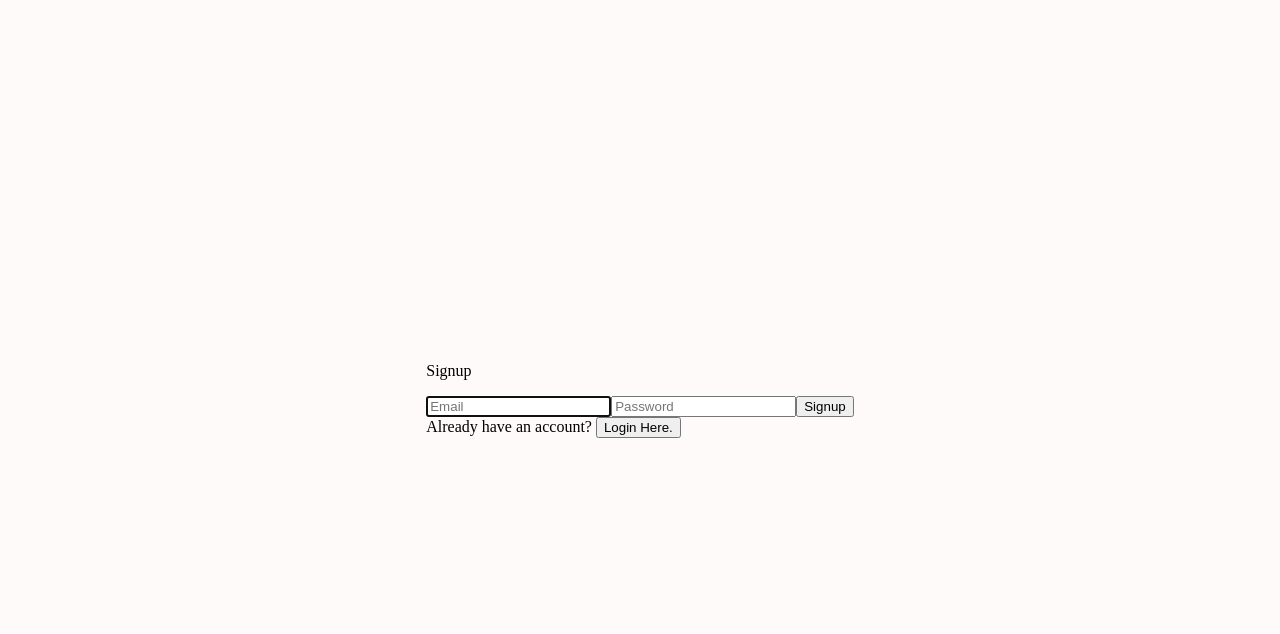
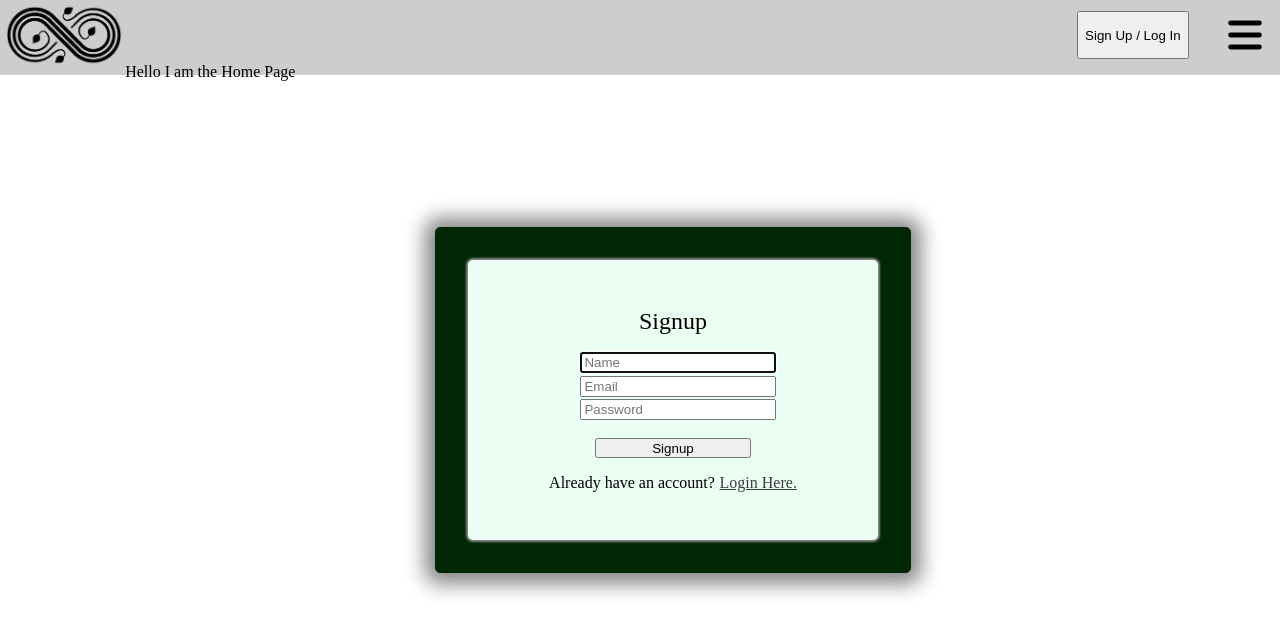
Before and after one commit to FlourishTeam/flourish-frontend, a React app: page / in a window 1280 px wide. Both pictures are taken after a click on the button "Sign Up / Log In". Shown: the top 634 px of the page. Built offline with nearby package versions, Linux system fonts and the light colour scheme; no server answers.

Commit message:
add popup styles

```diff
--- a/package.json
+++ b/package.json
@@ -61,6 +61,7 @@
   },
   "dependencies": {
     "react": "^17.0.1",
+    "react-bootstrap": "^1.5.1",
     "react-dom": "^17.0.1",
     "react-router-dom": "^5.2.0",
     "react-uuid": "^1.0.2",
--- a/src/components/app/App.jsx
+++ b/src/components/app/App.jsx
@@ -9,8 +9,6 @@ import SearchPage from '../pages/search/SearchPage';
 import MyCareHistoryPage from '../pages/care-history/MyCareHistoryPage';
 import Header from '../reusable/header/Header';
 import { MyPlantProvider } from '../../state/MyPlantsContext';
-import Signup from '../auth/Signup';
-import Login from '../auth/Login';
 import { AuthProvider } from '../../state/AuthContext';
 
 export default function App() {
--- a/src/components/auth/AuthForm.jsx
+++ b/src/components/auth/AuthForm.jsx
@@ -1,47 +1,84 @@
 import React, { useState } from 'react';
 import PropTypes from 'prop-types';
 import { useAuthError } from '../../state/AuthContext';
+import styles from '../reusable/header/styles/Overlay.css';
 
-const AuthForm = ({ title, authFn, showLogin, showSignup }) => {
+const AuthForm = ({ title, signupFn, loginFn, showLogin, showSignup }) => {
   const error = useAuthError;
+  const [name, setName] = useState('');
   const [email, setEmail] = useState('');
   const [password, setPassword] = useState('');
 
-  const handleSubmit = e => {
+  const handleSignupSubmit = e => {
     e.preventDefault();
-    authFn(email, password);
+    signupFn(name, email, password);
   };
 
+  // const handleLoginSubmit = e => {
+  //   e.preventDefault();
+  //   loginFn(email, password);
+  //   console.log(email, password);
+  // };
+
   return (
-    <>
-      <div>{title}</div>
+    <div className={styles.formContainer}>
+      <div className={styles.title}>{title}</div>
       {error && <p>{error.message}</p>}
 
-      <form onSubmit={handleSubmit}>
+      <form
+        className={styles.form}
+        onSubmit={handleSignupSubmit}>
+        {
+          (showLogin)
+            ? <input
+              className={styles.formInput}
+              type="name"
+              value={name}
+              placeholder="Name"
+              onChange={({ target }) => setName(target.value)} />
+            : <div className={styles.greeting}>Welcome Back!</div>
+        }
         <input
+          className={styles.formInput}
           type="email"
           value={email}
           placeholder="Email"
           onChange={({ target }) => setEmail(target.value)} />
         <input
+          className={styles.formInput}
           type="password"
           value={password}
           placeholder="Password"
           onChange={({ target }) => setPassword(target.value)} />
-        <button>{title}</button>
+        <button className={styles.submitButton}>{title}</button>
       </form>
       {
-        (showLogin) ? <div>Already have an account? <button onClick={showLogin}>Login Here.</button></div>
-          : <div>Want to create an account? <button onClick={showSignup}>Signup Here.</button></div>
+        (showLogin)
+          ? <div>Already have an account?
+            <button
+              className={styles.switch}
+              onClick={showLogin}>
+                Login Here.
+            </button>
+          </div>
+          : <div>Want to create an account?
+            <button
+              className={styles.switch}
+              onClick={showSignup}>
+                Signup Here.
+            </button>
+          </div>
       }
-    </>
+    </div>
   );
 };
 
 AuthForm.propTypes = {
   title: PropTypes.string.isRequired,
-  authFn: PropTypes.func.isRequired,
-  triggerLogin: PropTypes.func.isRequired
+  signupFn: PropTypes.func,
+  loginFn: PropTypes.func,
+  showLogin: PropTypes.func,
+  showSignup: PropTypes.func,
 };
 
 export default AuthForm;
--- a/src/components/auth/Signup.jsx
+++ b/src/components/auth/Signup.jsx
@@ -1,7 +1,7 @@
 import React, { useState } from 'react';
 import { useLogin, useSignup } from '../../state/AuthContext';
 import AuthForm from './AuthForm';
-import Login from './Login';
+import styles from '../reusable/header/styles/Overlay.css';
 
 const Signup = () => {
   const signup = useSignup();
@@ -17,12 +17,12 @@ const Signup = () => {
   };
 
   return (
-    <>
+    <div className={styles.popupContainer}>
       {
         state === 'signup' && (
           <AuthForm
             title="Signup"
-            authFn={signup}
+            signupFn={signup}
             showLogin={showLogin}
           />
         )}
@@ -30,11 +30,11 @@ const Signup = () => {
         state === 'login' && (
           <AuthForm
             title="Login"
-            authFn={login}
+            loginFn={login}
             showSignup={showSignup}
           />
         )}
-    </>
+    </div>
   );
 };
 
--- a/src/components/reusable/header/Header.jsx
+++ b/src/components/reusable/header/Header.jsx
@@ -1,25 +1,24 @@
 import React from 'react';
 import styles from './styles/Header.css';
+import overlayStyles from './styles/Overlay.css';
 import flourishIcon from '../../../images/flourish-icon-2.png';
 import Popup from 'reactjs-popup';
-import Login from '../../auth/Login';
 import Signup from '../../auth/Signup';
 
 function Header() {
+
   return (
     <div className={styles.header}>
       <img className={styles.icon} src={flourishIcon} />
 
       <div className={styles.headerRight}>
-
         <Popup
+          className={overlayStyles.overlay}
           modal
-          overlayStyle={{ background: 'rgb(255,250,250)' }}
-          closeOnDocumentClick={false}
-          trigger={
-            <button className={styles.loginButton}>Sign Up / Log In</button>
-          }>
-          <Signup />
+          closeOnDocumentClick={true}
+          // overlayStyle={{ background: 'white' }}
+          trigger={open => <button open={open} className={styles.loginButton}>Sign Up / Log In</button>}>
+          { <Signup />}
         </Popup>
 
         <svg className={styles.menuIcon} fill="currentColor" viewBox="0 0 20 20" xmlns="http://www.w3.org/2000/svg"><path fillRule="evenodd" d="M3 5a1 1 0 011-1h12a1 1 0 110 2H4a1 1 0 01-1-1zM3 10a1 1 0 011-1h12a1 1 0 110 2H4a1 1 0 01-1-1zM3 15a1 1 0 011-1h12a1 1 0 110 2H4a1 1 0 01-1-1z" clipRule="evenodd" /></svg>
--- /dev/null
+++ b/src/components/reusable/header/styles/Overlay.css
@@ -0,0 +1,67 @@
+.overlay{
+    background: red;
+}
+
+.popupContainer {
+    border: 1px solid #022704;
+    height: 100%;
+    width: 100%;
+    padding: 2em;
+    background-color: #022704;
+    text-align: center;
+    box-shadow: #858585 0 1px 20px 10px;
+    border-radius: 5px;
+    z-index: 5;
+}
+
+.formContainer {
+    background-color: #EBFEF4;
+    padding: 3em;
+    box-shadow: #858585 0 0 2px 2px;
+    border-radius: 5px;
+    opacity: 1;
+}
+
+.title {
+    font-size: 1.5em;
+}
+
+.form {
+    display: grid;
+    text-align: center;
+    align-items: center;
+    justify-content: center;
+    background-color: #EBFEF4;
+}
+
+.formInput {
+    width: 100%;
+    margin: .1em;
+}
+
+.submitButton {
+    height: 1.3rem;
+    margin: 1rem;
+}
+
+.greeting {
+    font-size: 1.1em;
+    margin: .5em;
+}
+
+.switch {
+    background: none;
+	color: inherit;
+	border: none;
+	padding: 0;
+	font: inherit;
+	cursor: pointer;
+	outline: inherit;
+    margin-left: .3em;
+    color: #3D3D3D;
+    text-decoration: underline;
+}
+
+.switch:hover {
+    color: #858585;
+}
--- a/src/services/auth.js
+++ b/src/services/auth.js
@@ -1,9 +1,10 @@
 import { get, post } from './request';
 
-export const postSignup = (email, password) =>
-  post('/signup', { email, password });
+export const postSignup = (name, email, password) =>
+  post('/api/v1/signup', { name, email, password })
+    .then(console.log('POSTSIGNUP', name, email, password));
 
 export const postLogin = (email, password) =>
-  post('/login', { email, password });
+  post('/api/v1/login', { email, password });
 
-export const getVerify = () => get('/verify');
+export const getVerify = () => get('api/v1/verify');
--- a/src/services/request.js
+++ b/src/services/request.js
@@ -1,4 +1,4 @@
-// const API_URL = process.env.API_URL;
+// const API_URL = process.env.REACT_APP_.API_URL;
 
 const WITHOUT_BODY_METHODS = ['GET', 'DELETE'];
 
@@ -9,7 +9,7 @@ const request = (path, method, body) => {
       'Content-Type': 'application/json'
     };
 
-  return fetch(`http://localhost:7891${path}`, {
+  return fetch(`http://localhost:7890${path}`, {
     method,
     headers,
     credentials: 'include',
--- a/src/state/AuthContext.js
+++ b/src/state/AuthContext.js
@@ -18,10 +18,11 @@ export const AuthProvider = ({ children }) => {
       .finally(() => setLoading(false));
   }, []);
 
-  const signup = (email, password) => {
-    return postSignup(email, password)
+  const signup = (name, email, password) => {
+    return postSignup(name,  email, password)
       .then(user => setSession(user))
       .then(() => history.push('/'))
+      .then(console.log('CONTEXT', name, email, password))
       .catch(err => setError(err));
   };
 
```
Also changed, not shown: 1 other file (tests, documents, lock files or other folders).
